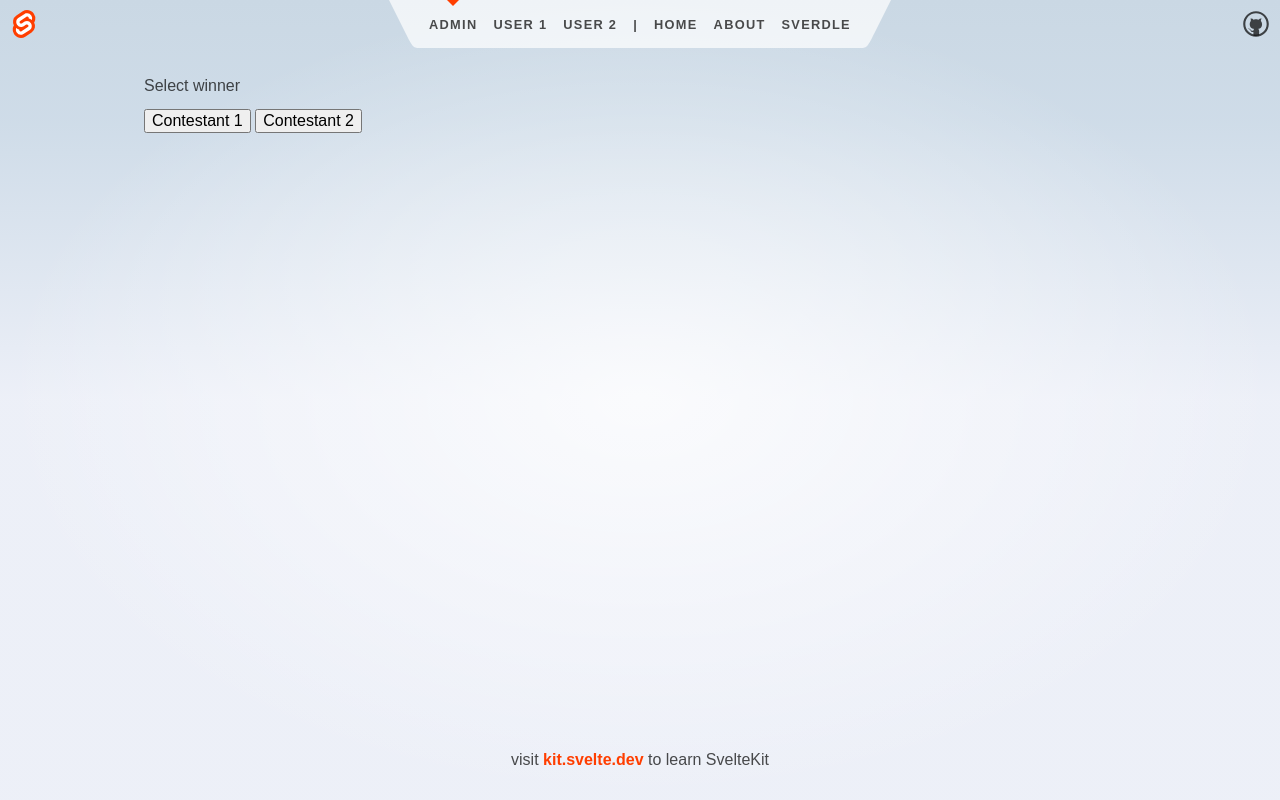
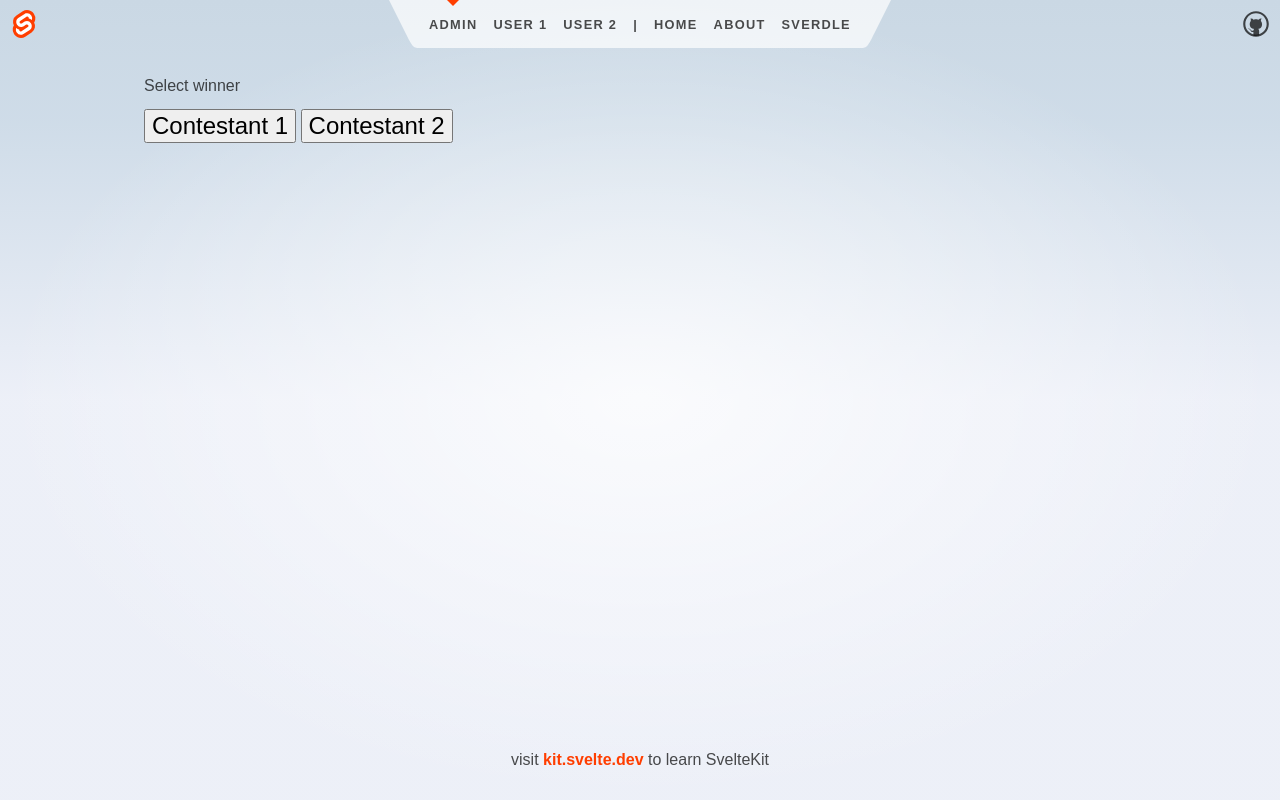
Before and after one commit to zecktos/promptbattle-app, a SvelteKit app: page /admin in a window 1280 px wide. Built offline with nearby package versions, Linux system fonts and the light colour scheme; no server answers.

Commit message:
Update readme

```diff
--- a/package.json
+++ b/package.json
@@ -2,7 +2,7 @@
 	"name": "promptbattle-app",
 	"version": "0.0.1",
 	"scripts": {
-		"dev": "vite dev",
+		"dev": "vite dev --host",
 		"build": "vite build",
 		"preview": "vite preview",
 		"check": "svelte-kit sync && svelte-check --tsconfig ./jsconfig.json",
--- a/src/routes/admin/+page.svelte
+++ b/src/routes/admin/+page.svelte
@@ -9,6 +9,12 @@
 
 <div>
 	<h2>Select winner</h2>
-	<button on:click={() => setWinner(1)}>Contestant 1</button>
-	<button on:click={() => setWinner(2)}>Contestant 2</button>
+	<button class="button" on:click={() => setWinner(1)}>Contestant 1</button>
+	<button class="button" on:click={() => setWinner(2)}>Contestant 2</button>
 </div>
+
+<style>
+	.button {
+		font-size: 24px;
+	}
+</style>
```
Also changed, not shown: 1 other file (tests, documents, lock files or other folders).
